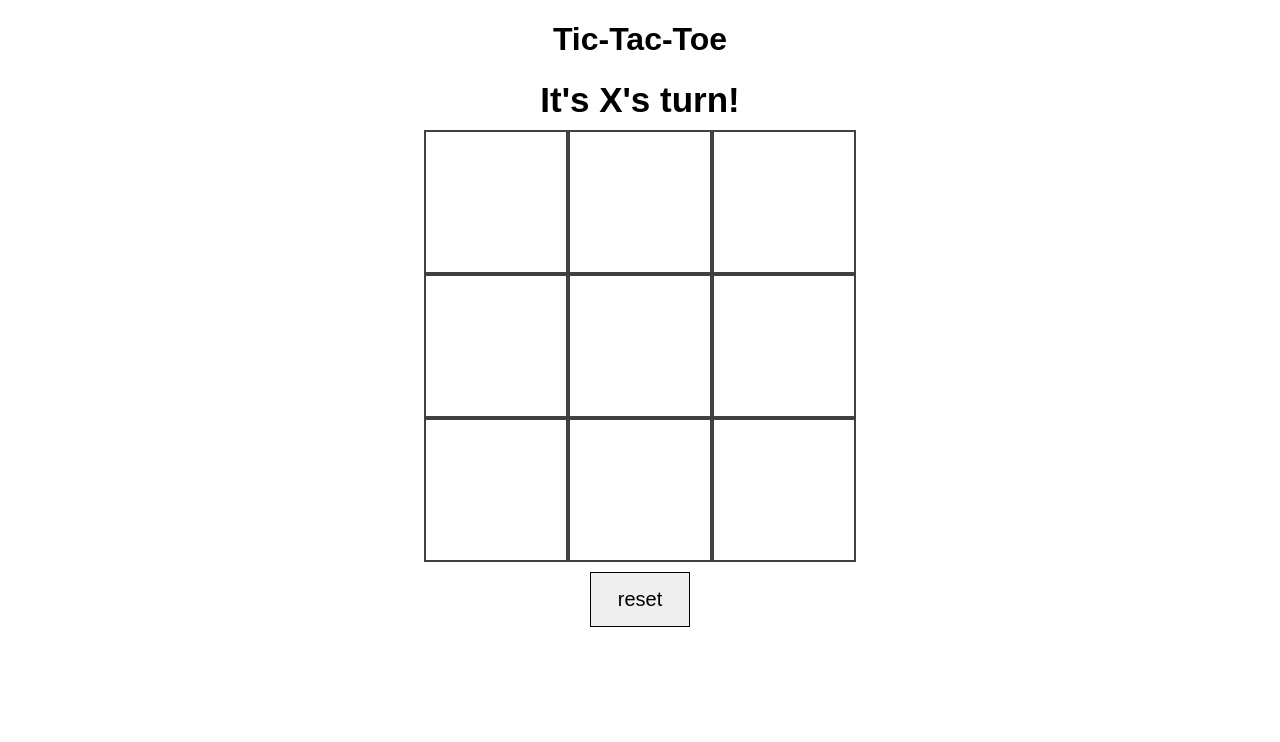
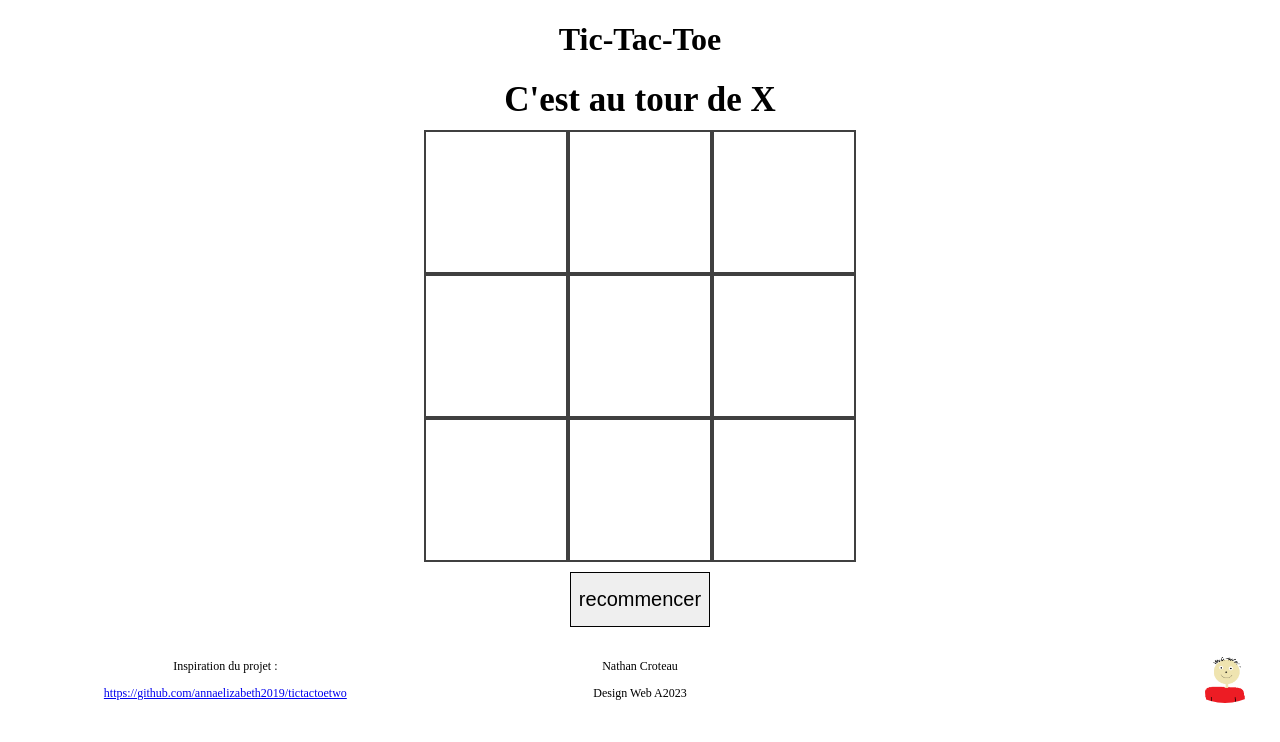
Before and after one commit to 2241146-Croteau-Nathan/tacos66.github.io, a plain HTML site: page tictactoetwo-master/index.html in a window 1280 px wide. Drawn offline with Linux system fonts and the light colour scheme; a web font is replaced by a local one.

Commit message:
mon projet

```diff
--- a/tictactoetwo-master/css/style.css
+++ b/tictactoetwo-master/css/style.css
@@ -1,6 +1,12 @@
+@import url('https://fonts.google.com/specimen/Abril+Fatface');
+
+  #board {
+      font-family: 'Abril Fatface', cursive;
+  }
+
+
 body {
     text-align: center;
-    font-family: Arial, Helvetica, sans-serif;
     }
 
 
@@ -51,6 +57,38 @@ h2 {
     font-size: 20px;
     border: 1px solid black;
     height: 55px;
-    width: 100px;
+    width: 140px;
     margin: 10px;
 }
+
+
+
+
+.footer {
+    display: flex;
+    justify-content: space-between;
+    align-items: center;
+    padding: 10px;
+    font-size: 12px;
+  }
+
+  .left-section {
+    flex: 1;
+  }
+
+  .middle-section{
+    flex: 1;
+  }
+
+
+  .right-section {
+    display: flex;
+    justify-content: flex-end;
+    align-items: center;
+    flex: 1;
+  }
+
+.image{
+  height: 50px;
+  border-radius: 50%;
+}
--- a/tictactoetwo-master/index.html
+++ b/tictactoetwo-master/index.html
@@ -9,11 +9,11 @@
     <!-- And this is how we link up the JS! -->
     <script defer src="js/main.js"></script>
     <!-- A fun title -->
-    <title>Empowering Tic Tac Toe for the Good of Humanity</title>
+    <title>Donner du pouvoir au Tic Tac Toe pour le bien de l'humanité</title>
 </head>
 <body>
     <h1>Tic-Tac-Toe</h1>
-    <h2>It's X's turn!</h2>
+    <h2>C'est le tour au X!</h2>
     <!-- Many websites are just divs on divs on divs. -->
     <div class="flex-container flex-column">
         <div class="flex-container flex-wrap" id="board">
@@ -28,7 +28,21 @@
         <div class="square"></div>
         </div>
         <!-- I added a little reset button because our users are going to want to play round after round of our glorious game without ever refreshing the browser! -->
-        <button id="reset-button">reset</button>
+        <button id="reset-button">recommencer</button>
     </div>
+
+    <footer class="footer">
+        <div class="left-section">
+          <p>Inspiration du projet :</p>
+          <p><a href="https://github.com/annaelizabeth2019/tictactoetwo">https://github.com/annaelizabeth2019/tictactoetwo</a> </p>
+        </div>
+        <div class="middle-section">
+          <p>Nathan Croteau</p>
+          <p>Design Web A2023</p>
+        </div>
+        <div class="right-section">
+          <a href="mailto:nathcroteau66@gmail.com"><img class="image" alt="image" src="css\Capture d’écran 2023-12-07 100723.png"></a>
+        </div>
+      </footer>
 </body>
 </html>
--- a/tictactoetwo-master/js/main.js
+++ b/tictactoetwo-master/js/main.js
@@ -44,6 +44,15 @@ function handleTurn() {
     turn = turn === 'X' ? 'O' : 'X';
     win = getWinner();
     render();
+
+    // Ajoute la sauvegarde du nombre de parties gagnées
+    if (win === 'X' || win === 'O') {
+        // mettre le nombre de parties gagnées pour le joueur
+        const playerWins = localStorage.getItem(win) || 0;
+        localStorage.setItem(win, parseInt(playerWins) + 1);
+        // met à jour l'affichage du nombre de parties gagnées
+        updateWinsDisplay();
+    }
 };
 
 function init() {
@@ -53,6 +62,9 @@ function init() {
     '', '', ''
     ];
     render();
+
+    // met à jour l'affichage du nombre de parties gagnées au chargement de la page
+    updateWinsDisplay();
 };
 
 function render() {
@@ -60,7 +72,14 @@ function render() {
     //this moves the value of the board item into the squares[idx]
     squares[index].textContent = mark;
     });
-    messages.textContent = win === 'T' ? `That's a tie, queen!` : win ? `${win} wins the game!` : `It's ${turn}'s turn!`;
+    messages.textContent = win === 'T' ? `C'est un match nul` : win ? `${win} a gagné la partie` : `C'est au tour de ${turn}`;
     };
 
+    function updateWinsDisplay() {
+        // met à jour l'affichage du nombre de parties gagnées pour chaque joueur
+        const xWins = localStorage.getItem('X') || 0;
+        const oWins = localStorage.getItem('O') || 0;
+        console.log(`Nombre de parties gagnées par X : ${xWins}`);
+        console.log(`Nombre de parties gagnées par O : ${oWins}`);
+    }
 init();
```
Also changed, not shown: tictactoetwo-master/css/Capture d’écran 2023-12-07 100723.png (added), tictactoetwo-master/css/font/pirate_jack/Pirate Jack.ttf (added), 1 other file.
